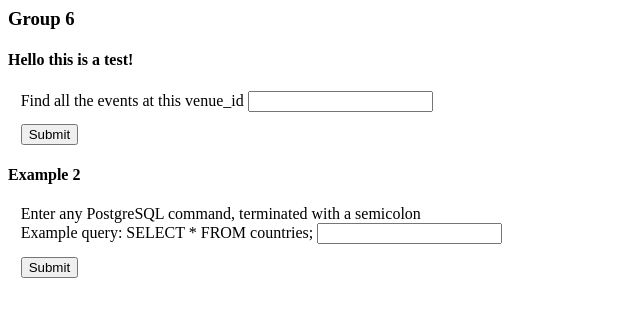
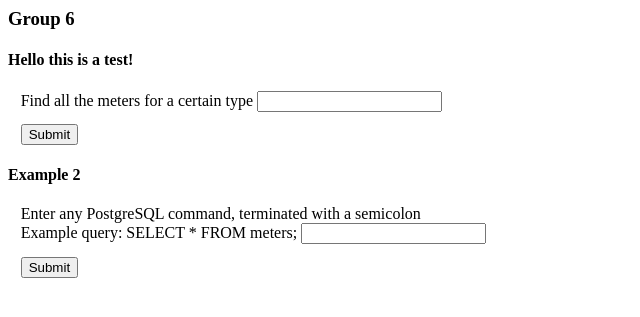
Before and after one commit to tomcamilli/cab-project-02-6, a Flask app: page / in a window 1280 px wide. Shown: the top 317 px of the page, without its empty margins (0-640 px from the left). Run offline with Flask 2, Linux system fonts and the light colour scheme; some libraries are stand-ins or nearby versions.

Commit message:
Update eD-form.html

```diff
--- a/templates/eD-form.html
+++ b/templates/eD-form.html
@@ -10,7 +10,7 @@
 	    <h4>Hello this is a test!</h4>
         <form action="/venue-handler" method="POST">
             <div>
-                Find all the events at this venue_id
+                Find all the meters for a certain type
                 <input type="text" name="venue_id">
             </div>
                 <input type="submit" value="Submit">
@@ -21,7 +21,7 @@
             <div>
 		        Enter any PostgreSQL command, terminated with a semicolon
                 <br />
-	            Example query: SELECT * FROM countries;
+	            Example query: SELECT * FROM meters;
 		        <input type="text" name="query">
             </div>
                 <input type="submit" value="Submit">
```
